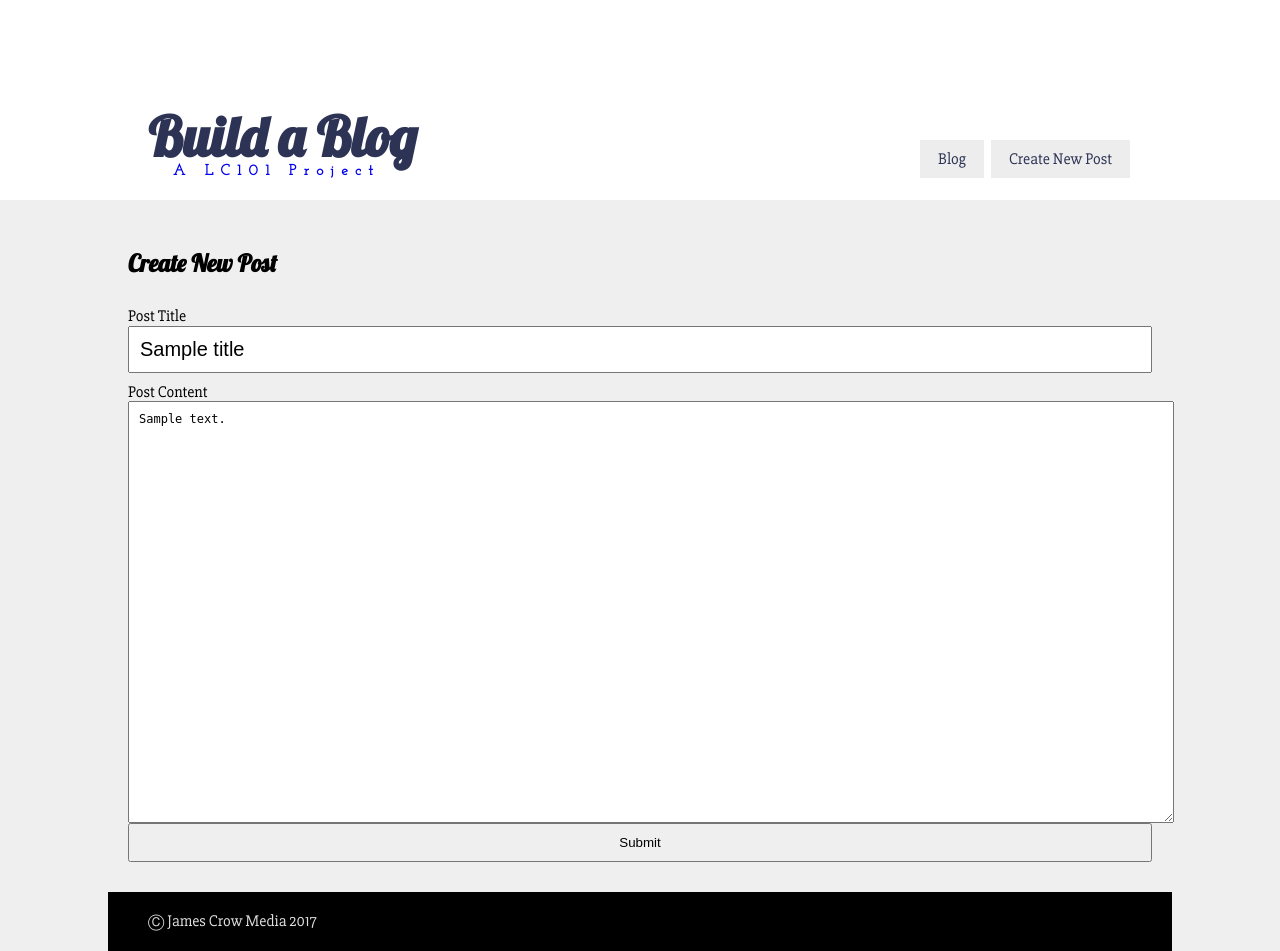
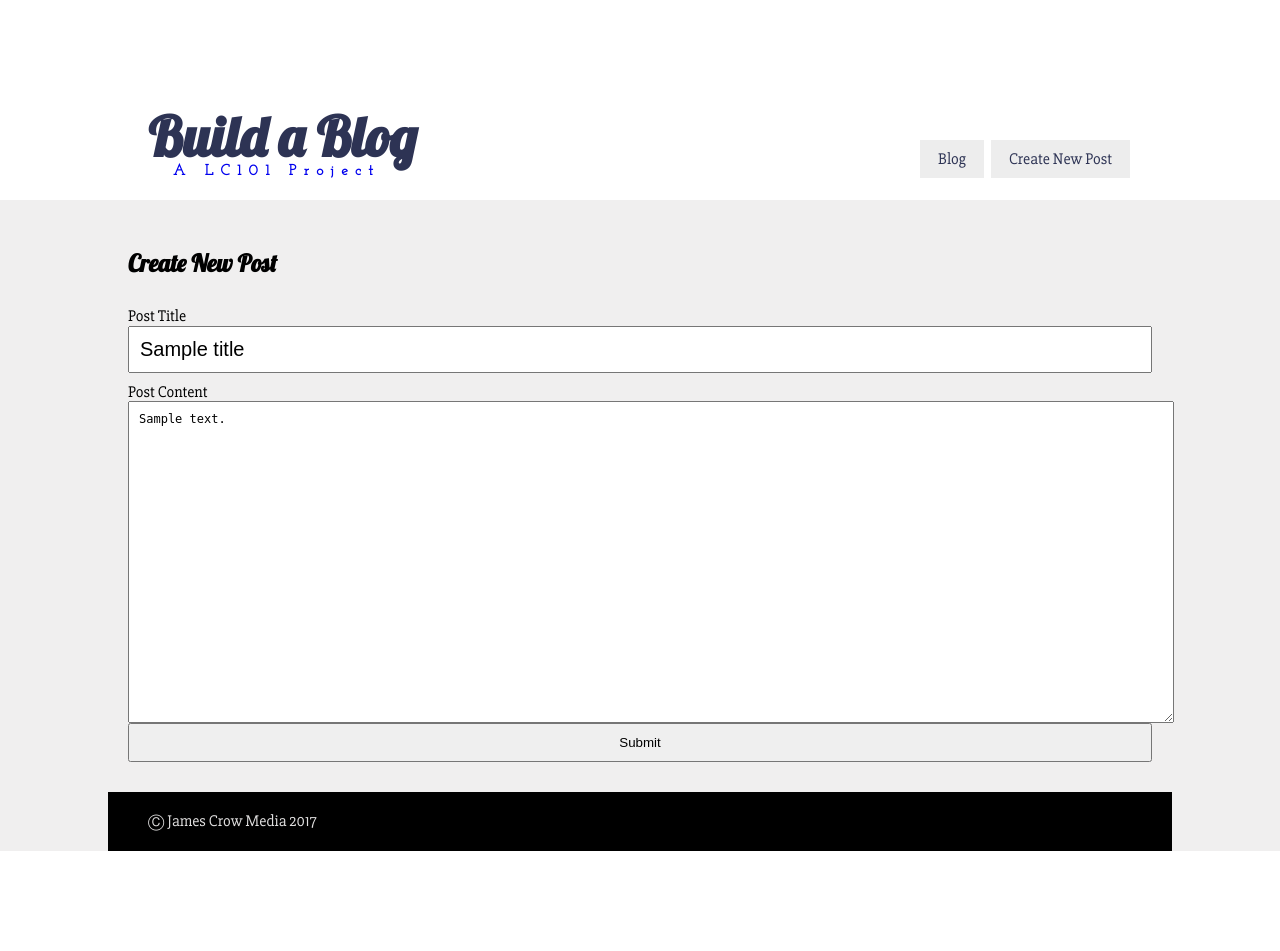
Before and after one commit to JamesCrowMedia/lc101-build-a-blog, a Python web app: template templates/create-new-post.html in a window 1280 px wide. After the commit the page ends 851 px from the top, so only its background shows below. Run offline with Jinja, Linux system fonts and the light colour scheme; the template is opened without the code that fills it: most values are stand-ins (such as "Sample title", 1, 10 or a date in 2020).

Commit message:
Fixed Error Boxes

```diff
--- a/app.yaml
+++ b/app.yaml
@@ -15,6 +15,9 @@ handlers:
 - url: .*
   script: main.app
 
+error_handlers:
+- file: templates/error.html
+
 libraries:
 - name: webapp2
   version: "2.5.2"
--- a/sass/partials/_layout.scss
+++ b/sass/partials/_layout.scss
@@ -195,6 +195,21 @@ footer span {
         }
     }
 
+.error {
+    flex: 0 1 100%;
+    display: flex;
+    max-height: 42px;
+}
+
+.error_box {
+    width: 100%;
+    background-color: #FFAAAA;
+    color: white;
+    text-align: center;
+    padding: 15px;
+    margin: 0 20px;
+
+}
 /*---   Single Post Display Page   ---*/
 
 .postHeader {
@@ -235,7 +250,7 @@ footer span {
 .createNewPost form {
     width: 100%;
     @include flex-layout(column);
-    flex-grow: 1;
+    flex-grow: 30;
     justify-content: flex-start;
     margin-bottom: 30px;
     input {
@@ -255,7 +270,7 @@ footer span {
     }
     textarea {
         width: 100%;
-        min-height: 400px;
+        min-height: 300px;
         flex-grow: 1;
         padding: 10px;
         font-size: 12px;
@@ -288,8 +303,9 @@ footer span {
         flex-grow: 1;
     }
 }
-.blogPageBlock:first-child {
-        flex-basis: 100%;
+.blogPageBlock:nth-child(2) {
+        flex: 0 1 100%;
+
     }
 
 
--- a/stylesheets/styles.css
+++ b/stylesheets/styles.css
@@ -699,8 +699,25 @@ footer span {
   flex-grow: 1;
 }
 
+/* line 198, ../sass/partials/_layout.scss */
+.error {
+  flex: 0 1 100%;
+  display: flex;
+  max-height: 42px;
+}
+
+/* line 204, ../sass/partials/_layout.scss */
+.error_box {
+  width: 100%;
+  background-color: #FFAAAA;
+  color: white;
+  text-align: center;
+  padding: 15px;
+  margin: 0 20px;
+}
+
 /*---   Single Post Display Page   ---*/
-/* line 200, ../sass/partials/_layout.scss */
+/* line 215, ../sass/partials/_layout.scss */
 .postHeader, .blogPostHeader {
   display: flex;
   flex-direction: row;
@@ -709,7 +726,7 @@ footer span {
 }
 
 @media only screen and (max-width: 680px) {
-  /* line 207, ../sass/partials/_layout.scss */
+  /* line 222, ../sass/partials/_layout.scss */
   .postHeader, .blogPostHeader {
     display: flex;
     flex-direction: column;
@@ -717,20 +734,20 @@ footer span {
     flex-grow: 1;
   }
 
-  /* line 212, ../sass/partials/_layout.scss */
+  /* line 227, ../sass/partials/_layout.scss */
   .postDate {
     width: 100%;
     margin: 5px 20px 5px 20px;
     text-align: left;
   }
 }
-/* line 218, ../sass/partials/_layout.scss */
+/* line 233, ../sass/partials/_layout.scss */
 .single_post {
   flex-grow: 1;
   flex-basis: 100%;
   margin: 0 20px;
 }
-/* line 222, ../sass/partials/_layout.scss */
+/* line 237, ../sass/partials/_layout.scss */
 .single_post .postContent {
   flex-grow: 1;
   flex-basis: 100%;
@@ -738,7 +755,7 @@ footer span {
 }
 
 /*---   Create New Post   ---*/
-/* line 229, ../sass/partials/_layout.scss */
+/* line 244, ../sass/partials/_layout.scss */
 .createNewPost {
   display: flex;
   flex-direction: column;
@@ -746,46 +763,46 @@ footer span {
   justify-content: space-between;
 }
 
-/* line 235, ../sass/partials/_layout.scss */
+/* line 250, ../sass/partials/_layout.scss */
 .createNewPost form {
   width: 100%;
   display: flex;
   flex-direction: column;
-  flex-grow: 1;
+  flex-grow: 30;
   justify-content: flex-start;
   margin-bottom: 30px;
 }
-/* line 241, ../sass/partials/_layout.scss */
+/* line 256, ../sass/partials/_layout.scss */
 .createNewPost form input {
   padding: 10px;
 }
 
-/* line 246, ../sass/partials/_layout.scss */
+/* line 261, ../sass/partials/_layout.scss */
 .createNewPost form label {
   display: flex;
   flex-direction: column;
   justify-content: space-between;
 }
-/* line 249, ../sass/partials/_layout.scss */
+/* line 264, ../sass/partials/_layout.scss */
 .createNewPost form label span {
   margin-top: 10px;
 }
-/* line 252, ../sass/partials/_layout.scss */
+/* line 267, ../sass/partials/_layout.scss */
 .createNewPost form label input {
   padding: 10px;
   font-size: 20px;
 }
-/* line 256, ../sass/partials/_layout.scss */
+/* line 271, ../sass/partials/_layout.scss */
 .createNewPost form label textarea {
   width: 100%;
-  min-height: 400px;
+  min-height: 300px;
   flex-grow: 1;
   padding: 10px;
   font-size: 12px;
 }
 
 /*---   Blog Display Page   ---*/
-/* line 267, ../sass/partials/_layout.scss */
+/* line 282, ../sass/partials/_layout.scss */
 .blogPageBlock {
   margin: 20px 20px 20px 20px;
   display: flex;
@@ -793,7 +810,7 @@ footer span {
   flex-basis: 45%;
   flex-grow: 1;
 }
-/* line 272, ../sass/partials/_layout.scss */
+/* line 287, ../sass/partials/_layout.scss */
 .blogPageBlock .postContent {
   flex-grow: 1;
   display: flex;
@@ -802,13 +819,13 @@ footer span {
   padding-bottom: 40px;
 }
 
-/* line 279, ../sass/partials/_layout.scss */
+/* line 294, ../sass/partials/_layout.scss */
 .blogPostHeader {
   flex-grow: 1;
 }
 
 @media only screen and (max-width: 680px) {
-  /* line 285, ../sass/partials/_layout.scss */
+  /* line 300, ../sass/partials/_layout.scss */
   .blogPostHeader {
     display: flex;
     flex-direction: column;
@@ -816,12 +833,12 @@ footer span {
     flex-grow: 1;
   }
 }
-/* line 291, ../sass/partials/_layout.scss */
-.blogPageBlock:first-child {
-  flex-basis: 100%;
+/* line 306, ../sass/partials/_layout.scss */
+.blogPageBlock:nth-child(2) {
+  flex: 0 1 100%;
 }
 
-/* line 296, ../sass/partials/_layout.scss */
+/* line 312, ../sass/partials/_layout.scss */
 .blogPageContinue {
   display: block;
   margin: -40px 20px 0px auto;
--- a/templates/create-new-post.html
+++ b/templates/create-new-post.html
@@ -3,12 +3,15 @@
 
 {% block content %}
 <section class="createNewPost">
+    <div class="error">
+    <span class="{{ errorCss }}">{{ errorMessage }}</span>
+    </div>
     <h2>Create New Post</h2>
     <form action="/newpost" method="post">
-        <label id="postTitle" class="{{ errorTitle }}"><span>Post Title</span><input type="text" name="post-title" value="{{ title }}" /></label>
-        <label id="postContent" class="{{ errorContent }}"><span>Post Content</span><textarea name="post-content">{{ content }}</textarea></label>
-        <div class="{{ errorCss }}">{{ errorMessage }}</div>
+        <label id="postTitle" class=""><span>Post Title</span><input type="text" name="post-title" value="{{ title }}" /></label>
+        <label id="postContent" class=""><span>Post Content</span><textarea name="post-content">{{ content }}</textarea></label>
         <input type="submit" />
     </form>
 </section>
 {% endblock %}
+q
```
Also changed, not shown: main.py (+16 -5 lines), templates/blog.html (+5 -3 lines).
